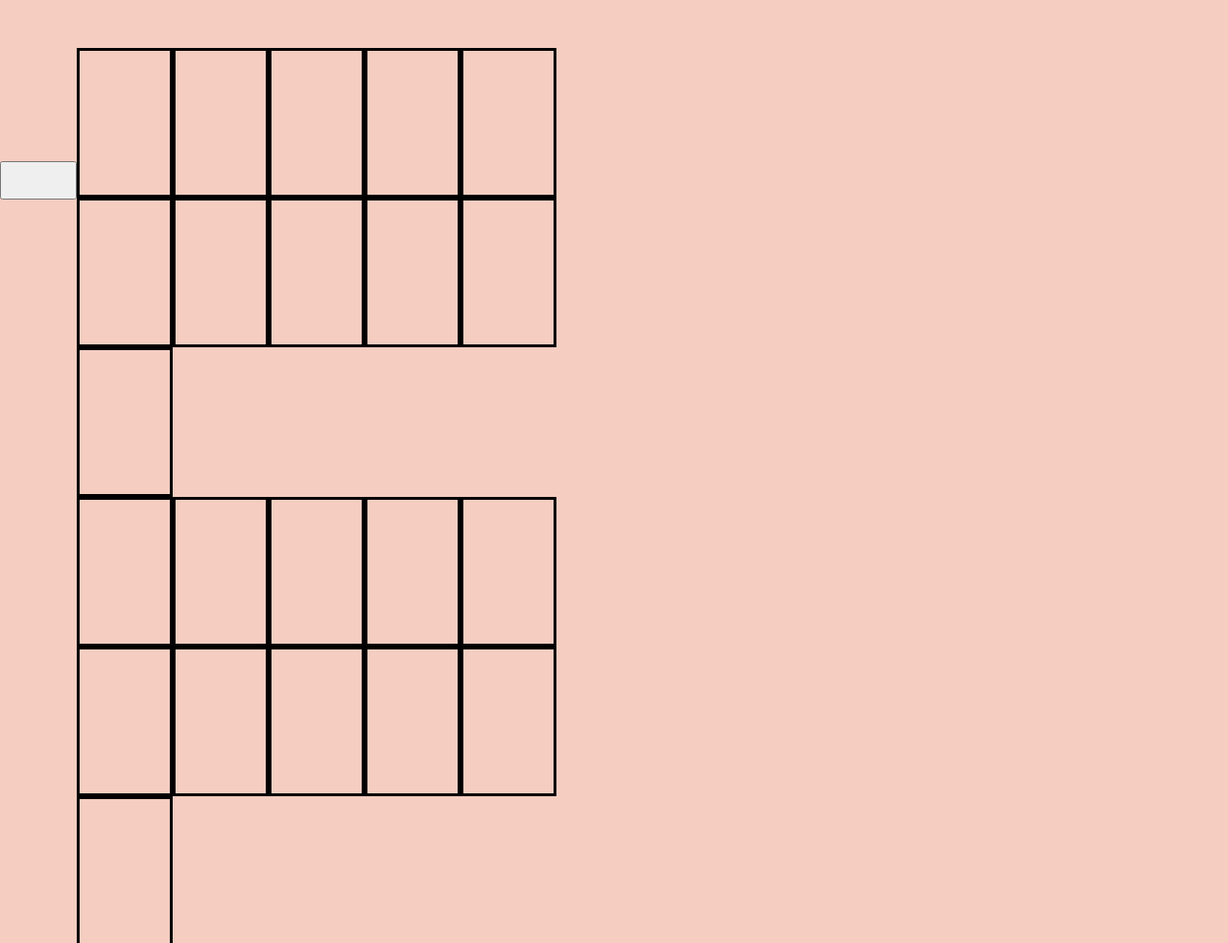
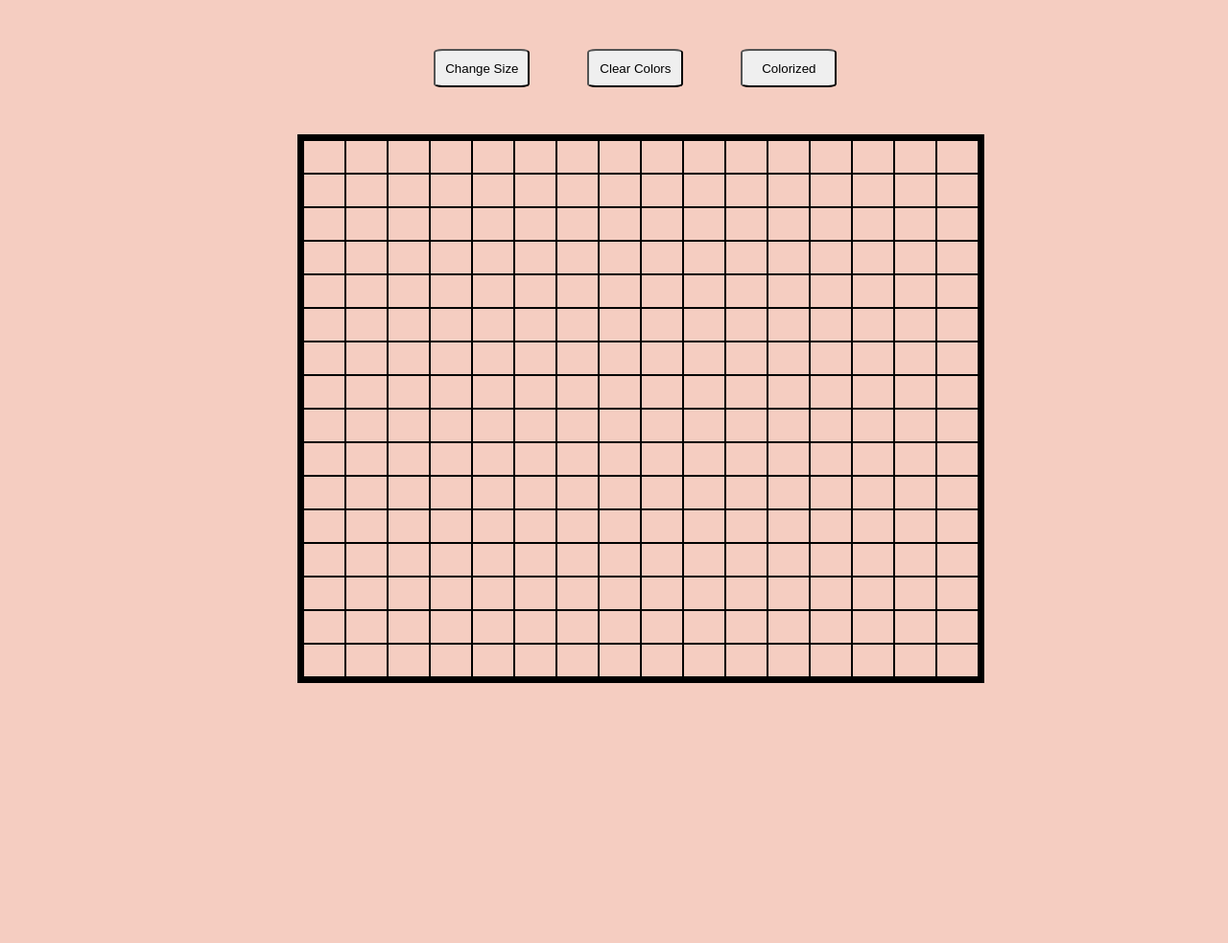
Before and after one commit to EMirando7/etchsketch, a plain HTML site: page index.html in a window 1280 px wide. Shown: the top 983 px of the page at 96% size. After the commit the page ends 800 px from the top, so only its background shows below. Drawn offline with Linux system fonts and the light colour scheme.

Commit message:
add btns, listeners, help funcs, clean up css

```diff
--- a/scripts.js
+++ b/scripts.js
@@ -1,29 +1,62 @@
+//~~~~~~~~~~~~~~~~~~~~~~~CONSTANTS~~~~~~~~~~~~~~~~~
 const container = document.querySelector('.container');
-const btn = document.createElement('button');
-btn.addEventListener('click', function getNumber() {
-    let answer = prompt('Hey guy/gal, how many squares per side?');
-    runGame(answer);
-})
-document.body.insertBefore(btn, container);
+const body = document.querySelector('body');
 
+// ~~~~~~~~~~~~~~~~~~~~~~ADD BUTTONS ~~~~~~~~~~~
+function addButtons() {
+    for(let i = 0; i < 3; i++) {
+        const btn = document.createElement('button');
+        document.body.insertBefore(btn, container)
+    }
+    body.children[0].textContent = "Change Size";
+    body.children[0].addEventListener('click', () => startGame());
+    body.children[1].textContent = "Clear Colors";
+    body.children[1].addEventListener('click', () => wipeGrid());
+    body.children[2].textContent = "Colorized";
+    body.children[2].addEventListener('click', () => randomColor());
+}
 
-function runGame(foo) {
-    // debugger;
-    for(let j = 0; j < foo; j++){
-        for( let i = 0;  i < foo; i ++){
-            const subContainers = document.createElement('div');
-            subContainers.classList.add('subs');
-            container.appendChild(subContainers);
-            subContainers.addEventListener('mouseenter', () => {
-            subContainers.classList.add('cellColor')
-            })
+// ~~~~~~~~~~~~~~ Help Func ~~~~~~~~~~~~~~~
+// Ask for input
+function startGame() {
+    wipeGrid();
+    container.innerHTML = '';
+    let userInput = prompt("How many squares each side? Only number from 1-100");
+    createGrid(userInput);
+}
+
+// Create the columns & add squares
+function createGrid(num){
+    container.style.gridTemplateColumns = `repeat(${num}, 1fr)`
+    for(let j = 0 ; j < num; j++){
+        for(let i = 0; i < num; i ++){
+            let div = document.createElement('div');
+            div.classList.add('sqs');
+            div.style.border = 'solid 0.2px';
+            div.style.backgroundColor = '#f5cdc1';
+            div.addEventListener('mouseenter', () => div.style.backgroundColor = 'black')
+            container.appendChild(div);
         }
-        let wrapCell = document.createElement('div');
-        wrapCell.classList.add('wrap');
-        container.appendChild(wrapCell)
-        container.lastChild.classList.add('wrap');
-        container.lastChild.classList.remove('subs')
     }
 }
 
-runGame(11)
+// clear color from squares
+function wipeGrid() {
+    for(div of document.querySelectorAll('.sqs')){
+        div.style.backgroundColor =  '#f5cdc1';
+    }
+}
+// change color
+function randomColor() {
+    const randomColor = Math.floor(Math.random()*16777215).toString(16);
+    const squares = document.querySelectorAll('.sqs');
+    for(let i = 0; i < squares.length; i ++){
+
+        if(squares[i].style.backgroundColor == 'black') {
+            squares[i].style.backgroundColor = `#${randomColor}`
+        }
+    }
+}
+
+createGrid(16)
+addButtons();
--- a/style.css
+++ b/style.css
@@ -1,44 +1,27 @@
-* {
-    margin: 0px;
-    padding: 0px;
-    box-sizing: border-box;
+
+body {
+    height: 100vh;
+    padding: 0;
+    margin: 0;
+    background-color: #f5cdc1;
 }
-html {
-    background-color:#f5cdc1;
-}
+
 button {
     display: inline-block;
-    width: 80px;
+    width: 100px;
     height: 40px;
-}
-.container{
-    display: inline-flex;
-    flex-flow: row wrap;
-    width: 100%;
-    margin: 50px 0 0 0;
-    max-height: 500px;
-    flex: 1 1 1px;
-    max-width: 500px;
-
-}
-.subs {
-    border: solid black;
-    float: left;
-    display: flex;
-    width: 20%;
-    padding-bottom: 30%;
-    box-sizing: border-box;
-
-    /* position: absolute; */
-
+    border-radius: 9%;
+    position: relative;
+    left: 33vw;
+    top: 4vw;
+    margin: 0 30px 0 30px;
+    cursor: pointer;
 }
 
-.cellColor {
-    background-color: black;
+.container{
+    display: grid;
+    height: 70vh;
+    width: 55vw;
+    margin: 100px 0 0 310px;
+    border: solid 6px;
 }
-
-.wrap {
-    width: 100%;
-    height: 0;
-    /* display: hidden; */
-}
```
